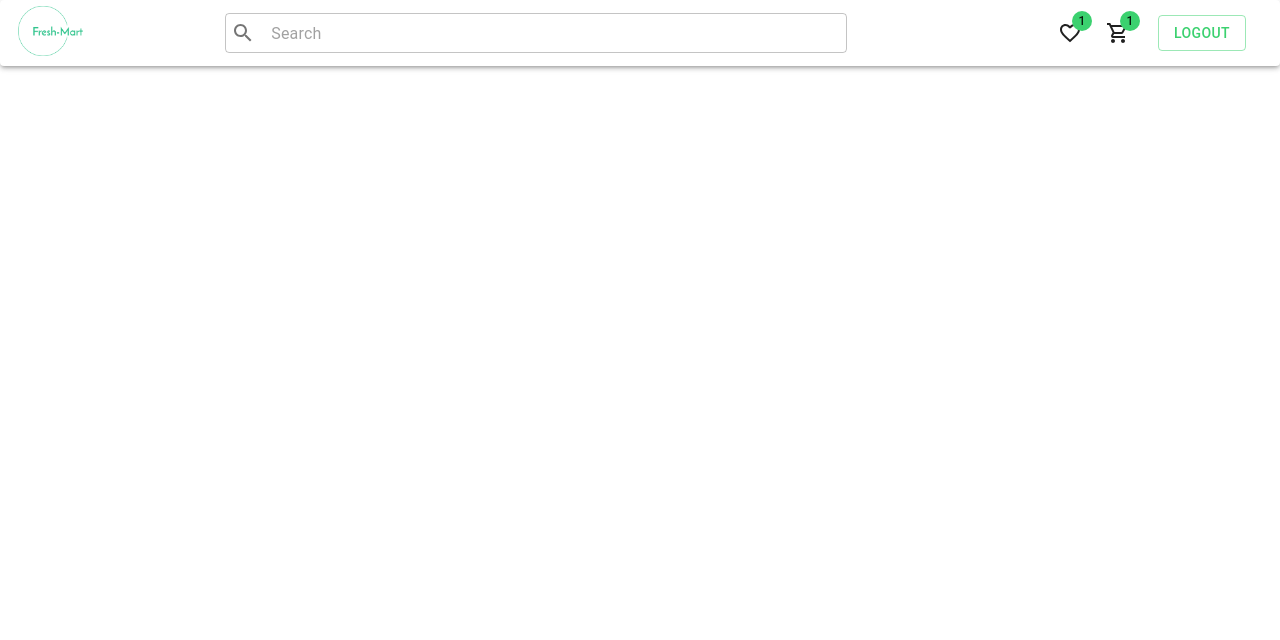
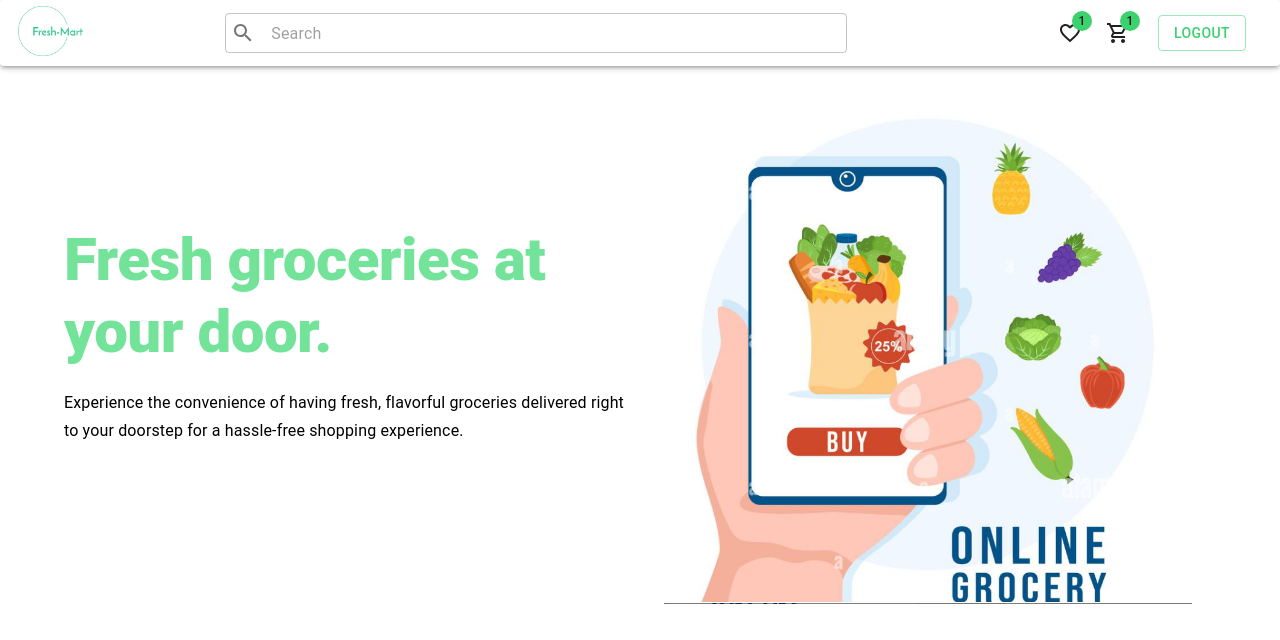
Before and after one commit to RickParamanik18/FreshMart, a React (Vite) app in the folder client/: page / in a window 1280 px wide. Shown: the top 640 px of the page. Built offline with nearby package versions, Linux system fonts and the light colour scheme.

Commit message:
banner added

```diff
--- a/client/src/App.jsx
+++ b/client/src/App.jsx
@@ -1,12 +1,17 @@
 import "./App.css";
 import { Routes, Route } from "react-router-dom";
+import { Nav } from "./components/nav/Nav";
 import { Homepage } from "./pages/homepage/Homepage";
+
 function App() {
     return (
-        <Routes>
-            <Route path="/" element={<Homepage/>} />
-            <Route path="*" element={<h1>404</h1>} />
-        </Routes>
+        <>
+            <Nav />
+            <Routes>
+                <Route path="/" element={<Homepage />} />
+                <Route path="*" element={<h1>404</h1>} />
+            </Routes>
+        </>
     );
 }
 
--- /dev/null
+++ b/client/src/components/banner/Banner.jsx
@@ -0,0 +1,39 @@
+import { Box, Grid, Typography } from "@mui/material";
+import { Container } from "@mui/system";
+import { TagLine } from "./style";
+import bannerPic from "../../../public/banner.png";
+
+export const Banner = () => {
+    return (
+        <>
+            <Container>
+                <Grid container>
+                    <Grid
+                        item
+                        xs={12}
+                        md={6}
+                        sx={{
+                            display: "flex",
+                            alignItems: "center",
+                            justifyContent: "center",
+                        }}
+                    >
+                        <Box py={10}>
+                            <TagLine variant="h2" gutterBottom>
+                                Fresh groceries at your door.
+                            </TagLine>
+                            <Typography variant="subtitle1">
+                                Experience the convenience of having fresh,
+                                flavorful groceries delivered right to your
+                                doorstep for a hassle-free shopping experience.
+                            </Typography>
+                        </Box>
+                    </Grid>
+                    <Grid item xs={12} md={6} pt={2}>
+                        <Container component={"img"} src={bannerPic} />
+                    </Grid>
+                </Grid>
+            </Container>
+        </>
+    );
+};
--- /dev/null
+++ b/client/src/components/banner/style.js
@@ -0,0 +1,7 @@
+import styled from "@emotion/styled";
+import { Typography } from "@mui/material";
+
+export const TagLine = styled(Typography)(({theme})=>({
+    fontWeight: 800,
+    color:theme.palette.primary.light
+}));
--- a/client/src/pages/homepage/Homepage.jsx
+++ b/client/src/pages/homepage/Homepage.jsx
@@ -1,7 +1,7 @@
-import { Nav } from "../../components/nav/Nav";
+import { Banner } from "../../components/banner/Banner";
 
 export const Homepage = () => {
     return <>
-        <Nav/>
+        <Banner/>
     </>;
 };
```
Also changed, not shown: client/public/banner.png (added), client/public/banner_model.png (added).
